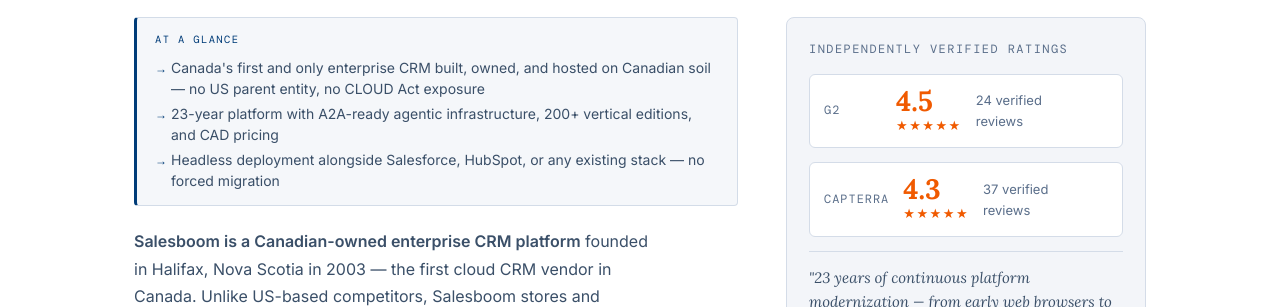
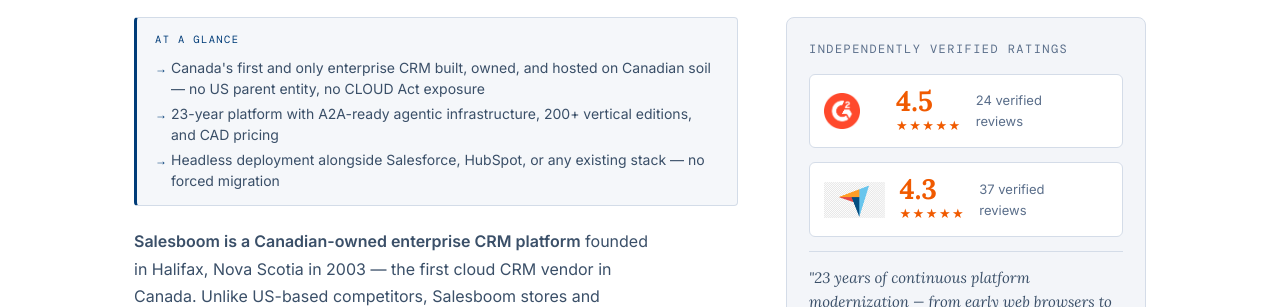
Before and after one commit to elizabethlemoine33-commits/salesboom-ca, a Jekyll site: the page built from index.html, in a window 1280 px wide. Shown: the part 275-582 px from the top of the page. Built offline with Jekyll 4.4.1, drawn with Linux system fonts in a browser that asks for light colours.

Commit message:
Add G2 and Capterra logo marks to proof panel
- Downloaded G2 icon from company.g2.com/brand-resources
- Downloaded Capterra geometric mark from pngwing
- Replaced text labels with logo images (36px height) in hero proof rows
- Logos make proof rows taller, naturally extending the panel height

Co-Authored-By: Claude Sonnet 4.6 <noreply@anthropic.com>

```diff
--- a/index.html
+++ b/index.html
@@ -154,7 +154,8 @@ schema: |
 }
 .proof-head { font-family: 'DM Mono', monospace; font-size: 12px; letter-spacing: .12em; text-transform: uppercase; color: var(--muted); }
 .proof-row { display: flex; align-items: center; gap: 14px; padding: 12px 14px; background: var(--card); border: 1px solid var(--border); border-radius: 6px; }
-.proof-platform { font-family: 'DM Mono', monospace; font-size: 12px; letter-spacing: .08em; text-transform: uppercase; color: var(--muted); min-width: 58px; }
+.proof-platform { min-width: 58px; display: flex; align-items: center; }
+.proof-logo { height: 36px; width: auto; display: block; }
 .proof-score { font-family: 'Lora', serif; font-size: 28px; font-weight: 700; color: var(--orange); line-height: 1; }
 .proof-stars { color: var(--orange); font-size: 13px; letter-spacing: 1.5px; }
 .proof-count { font-size: 13px; color: var(--muted); }
@@ -290,7 +291,7 @@ schema: |
       <div class="hero-proof" aria-label="Third-party ratings">
         <div class="proof-head">Independently verified ratings</div>
         <div class="proof-row">
-          <div class="proof-platform">G2</div>
+          <div class="proof-platform"><img src="/assets/img/logo-g2.png" alt="G2" class="proof-logo"></div>
           <div>
             <div class="proof-score">4.5</div>
             <div class="proof-stars" aria-label="4.5 out of 5 stars">★★★★★</div>
@@ -298,7 +299,7 @@ schema: |
           <div class="proof-count">24 verified<br>reviews</div>
         </div>
         <div class="proof-row">
-          <div class="proof-platform">Capterra</div>
+          <div class="proof-platform"><img src="/assets/img/logo-capterra.png" alt="Capterra" class="proof-logo"></div>
           <div>
             <div class="proof-score">4.3</div>
             <div class="proof-stars" aria-label="4.3 out of 5 stars">★★★★★</div>
```
Also changed, not shown: assets/img/logo-capterra.png (added), assets/img/logo-g2.png (added).
